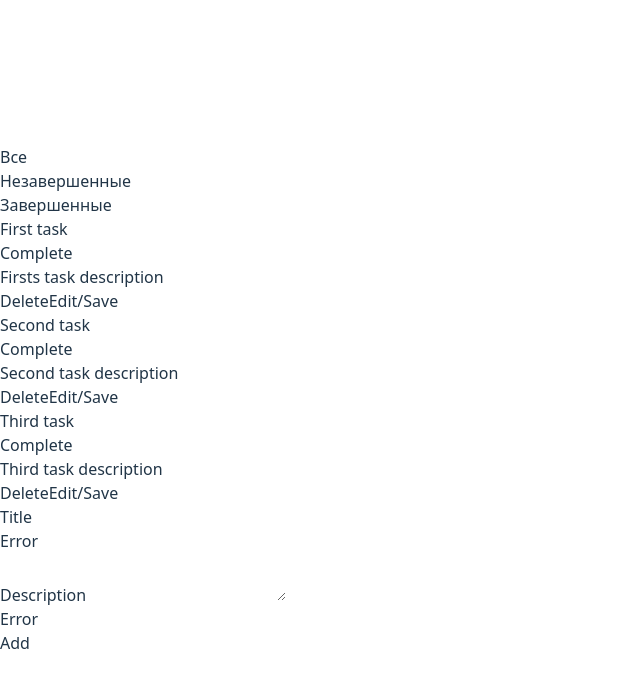
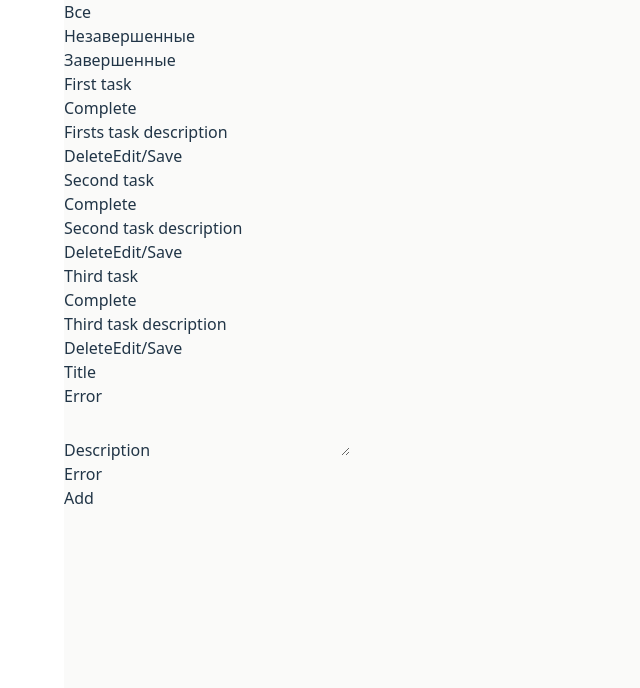
Before and after one commit to MaxKrch/react-redux-toolkit, a React (Vite) app: page / in a window 1280 px wide. Shown: the top 688 px of the page, without its empty margins (0-640 px from the left). Built offline with nearby package versions, Linux system fonts and the light colour scheme.

Commit message:
feat/add-filter-context

```diff
--- a/src/components/TaskFilters.tsx
+++ b/src/components/TaskFilters.tsx
@@ -1,3 +1,11 @@
+export const FILTER = {
+    ALL: 'ALL',
+    COMPLETE: 'COMPLETE',
+    IN_PROGRESS: 'IN_PROGRESS'
+} as const
+
+export type FILTER_TYPE = typeof FILTER[keyof typeof FILTER]
+
 const TaskFiltres = () => {
     return(
         <ul>
--- a/src/components/TaskManager.tsx
+++ b/src/components/TaskManager.tsx
@@ -4,7 +4,7 @@ import TaskNew from "./TaskNew";
 
 const TaskManager = () => {
     return(
-        <div>
+        <div className="max-w-[1280px] min-w-[320px] w-[90%] min-h-[100vh] mx-auto bg-stone-50">
             <header>
                 <TaskFiltres />
             </header>
--- /dev/null
+++ b/src/context/filter-context.tsx
@@ -0,0 +1,22 @@
+import { FILTER, type FILTER_TYPE } from "@/components/TaskFilters";
+import { createContext, useState, type Dispatch, type PropsWithChildren, type SetStateAction } from "react";
+
+export const FilterContext = createContext<{
+    filter: FILTER_TYPE,
+    setFilter: Dispatch<SetStateAction<FILTER_TYPE>>
+} | undefined>(undefined)
+
+const FilterProvider = ({children}: PropsWithChildren) => {
+    const [filter, setFilter] = useState<FILTER_TYPE>(FILTER.ALL)
+
+    return(
+        <FilterContext.Provider value={{
+            filter,
+            setFilter
+        }}>
+            {children}
+        </FilterContext.Provider>
+    )
+}
+
+export default FilterProvider
--- /dev/null
+++ b/src/context/use-filter.ts
@@ -0,0 +1,11 @@
+import { useContext } from "react"
+import { FilterContext } from "./filter-context"
+
+const useFilter = () => {
+    const context = useContext(FilterContext);
+    if(!context) throw new Error('Missing filter context')
+
+    return context
+}
+
+export default useFilter
--- a/src/index.css
+++ b/src/index.css
@@ -19,10 +19,12 @@ body {
   margin: 0;
   display: flex;
   place-items: center;
-  min-width: 320px;
+}
+
+#root {
+  width: 100%;
   min-height: 100vh;
 }
-
 
 @media (prefers-color-scheme: light) {
   :root {
```
